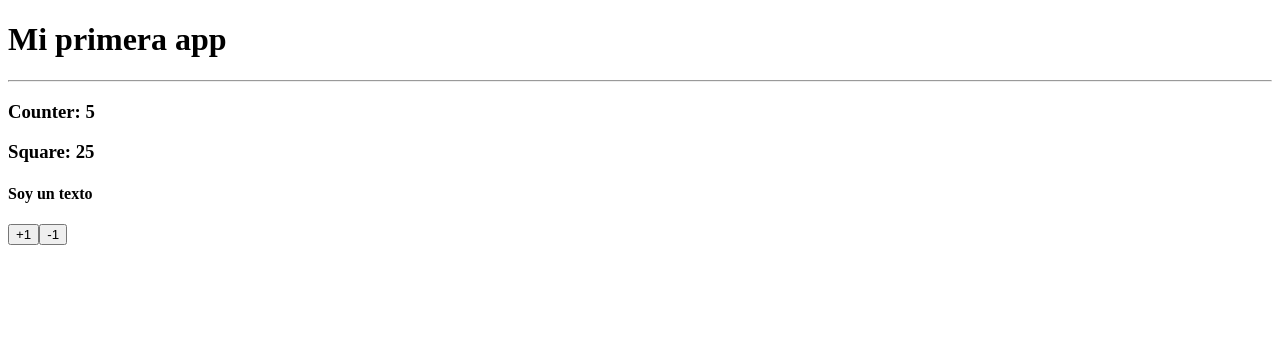
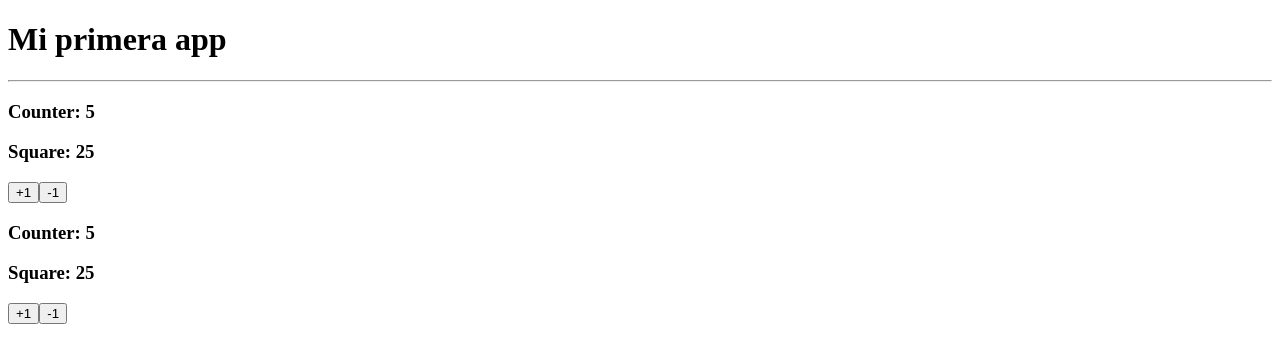
Before and after one commit to EmmanuelAVT9/indecision-appweb, a Vue app: page / in a window 1280 px wide. Shown: the top 362 px of the page. Built offline with nearby package versions, Linux system fonts and the light colour scheme.

Commit message:
feat: Create componente MyCounterScript for view diference in script setup and no setup

```diff
--- a/src/App.vue
+++ b/src/App.vue
@@ -1,9 +1,11 @@
 <template>
     <h1>Mi primera app</h1>
     <hr>
-    <MyCounter :value="5" text="Soy un texto" />
+    <MyCounter :value="5" />
+    <MyCounterScript :value="5" />
 </template>
 
 <script setup lang="ts">
 import MyCounter from './components/MyCounter.vue';
+import MyCounterScript from './components/MyCounterScript.vue';
 </script>
--- a/src/components/MyCounter.vue
+++ b/src/components/MyCounter.vue
@@ -2,7 +2,6 @@
     <section>
         <h3> Counter: {{ counter }}</h3>
         <h3> Square: {{ squareCounter }}</h3>
-        <h4>{{ text }}</h4>
         <div>
             <button @click="counter++">+1</button>
             <button @click="counter--">-1</button>
@@ -16,7 +15,6 @@ import { computed, ref } from 'vue';
 // Interfaz para las propiedades, tiene una propiedad 'value' de tipo número y propiedad 'text' de tipo string
 interface Props {
     value: number;
-    text: string;
 }
 
 // Define las propiedades del componente usando la interfaz
--- /dev/null
+++ b/src/components/MyCounterScript.vue
@@ -0,0 +1,30 @@
+<template>
+    <section>
+        <h3> Counter: {{ counter }}</h3>
+        <h3> Square: {{ squareCounter }}</h3>
+
+        <div>
+            <button @click="counter++">+1</button>
+            <button @click="counter--">-1</button>
+        </div>
+    </section>
+</template>
+
+<script lang="ts">
+import { computed, defineComponent, ref, toValue } from "vue";
+
+export default defineComponent({
+    props: {
+        value: { type: Number, required: true },
+    },
+    setup(props) {
+        const counter = ref(props.value);
+        const squareCounter = computed(() => counter.value * counter.value);
+
+        return {
+            counter: counter,
+            squareCounter: squareCounter,
+        }
+    },
+})
+</script>
```
